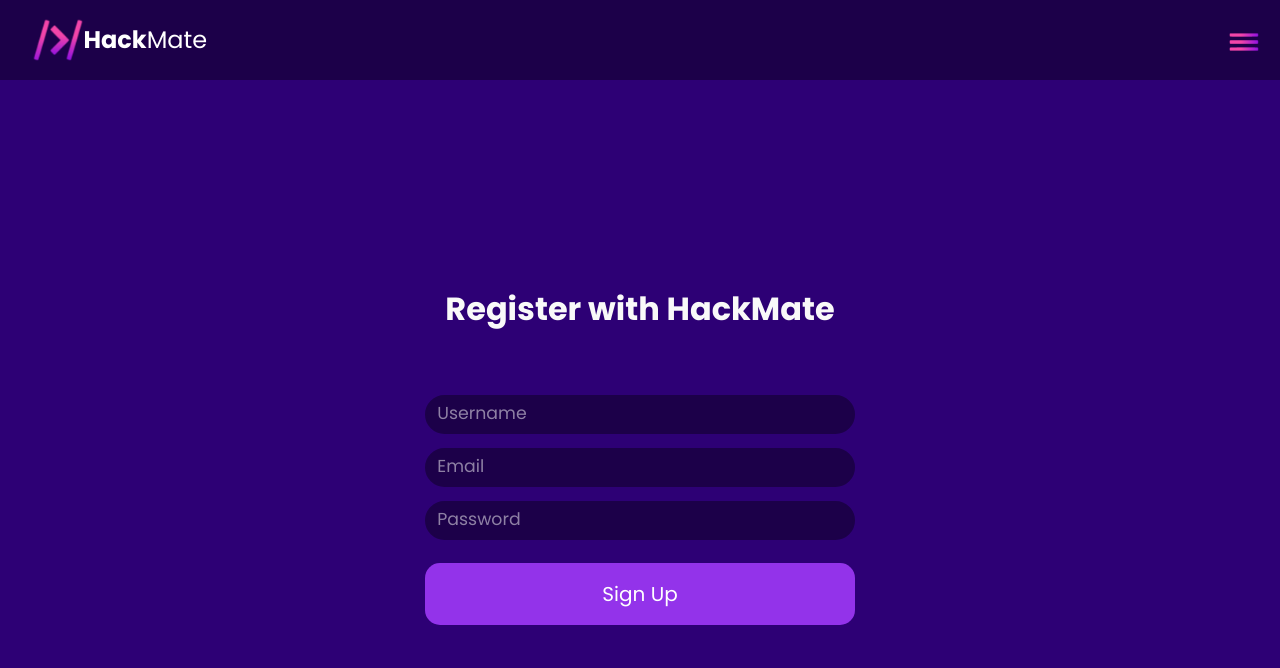
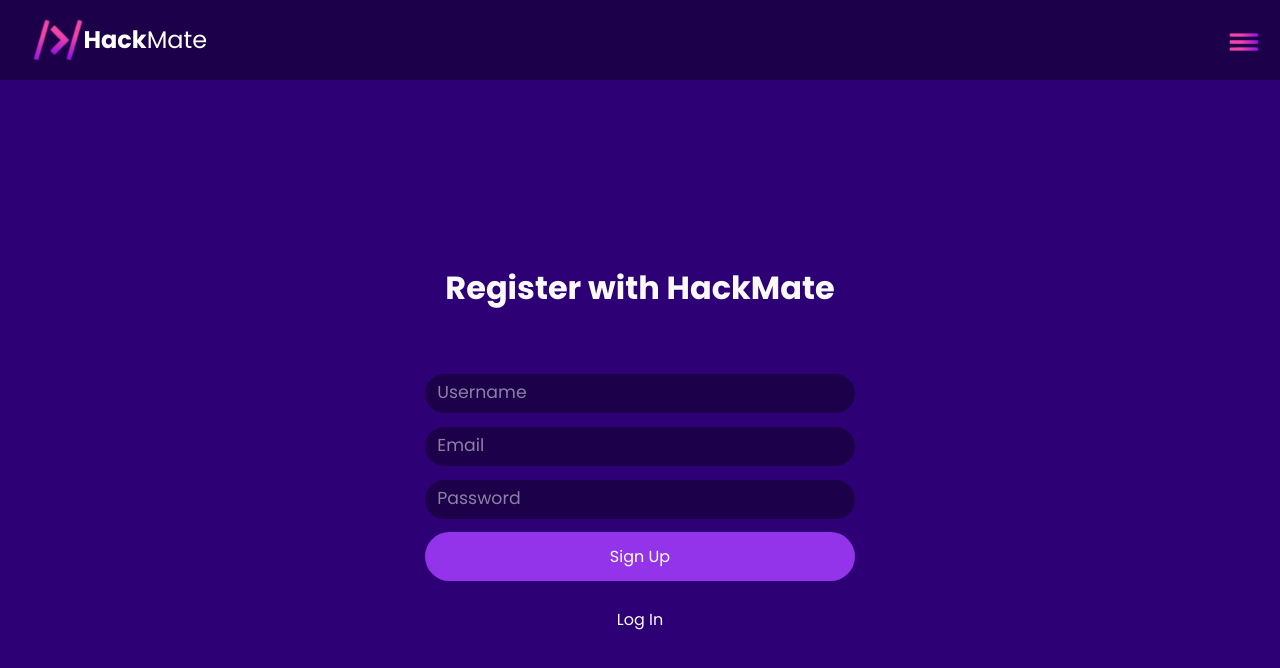
Before and after one commit to ihatepeanuts32/HackMate, a React (Vite) app in the folder frontend/: page /register in a window 1280 px wide. Shown: the top 668 px of the page. Built offline with nearby package versions, Linux system fonts and the light colour scheme.

Commit message:
login on register page link

```diff
--- a/frontend/src/pages/Register.jsx
+++ b/frontend/src/pages/Register.jsx
@@ -1,5 +1,7 @@
 import { useState } from "react";
 import axios from "axios"
+import { Link } from 'react-router-dom';
+
 
 const Register = () => {
   const [firstName, setFirstName] = useState('');
@@ -75,7 +77,8 @@ const Register = () => {
             }}
           />
         </div>
-        <button type="submit" className="submit-button">Sign Up</button>
+            <button type="submit" className="login-button">Sign Up</button>
+            <Link to="/logIn" className="login-link">Log In</Link>
       </form>
       {message && <p className={message.includes("successful") ? "success-message" : "error-message"}>{message}</p>}
     </div>
--- a/frontend/src/styles/index.css
+++ b/frontend/src/styles/index.css
@@ -79,7 +79,7 @@ button {
 {
   flex: 0 0 auto;
   width: auto;
-  min-width: 400px;         /* ← this keeps the buttons from getting too small */
+  min-width: 400px;
   padding: 5px 20px;
   background-color: #1C0049;
   color: white;
@@ -197,6 +197,13 @@ input{
   margin-bottom: 10px;
 }
 
+.login-link {
+  padding: 20px;
+  display: inline-block;
+  text-align: center;
+  text-decoration: none;
+  line-height: normal;
+}
 
 ::placeholder {
   color: white;
```
